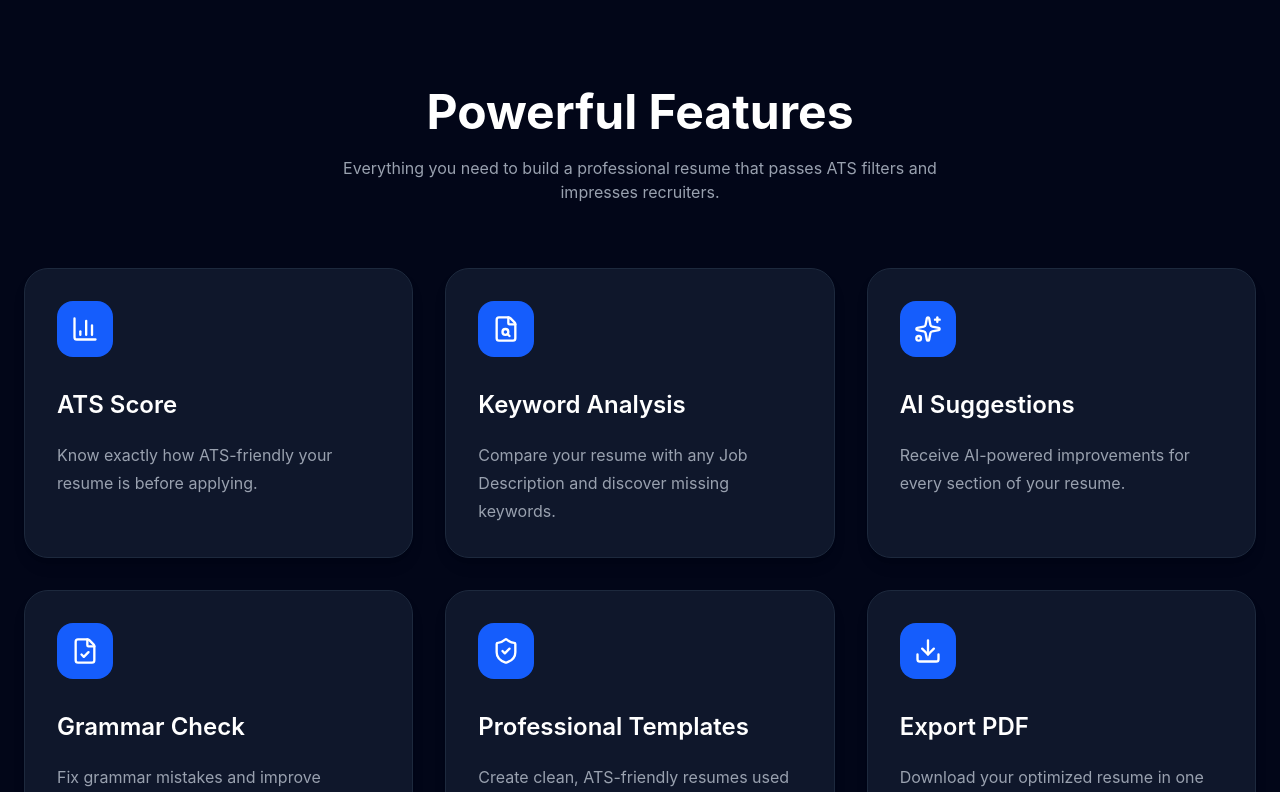
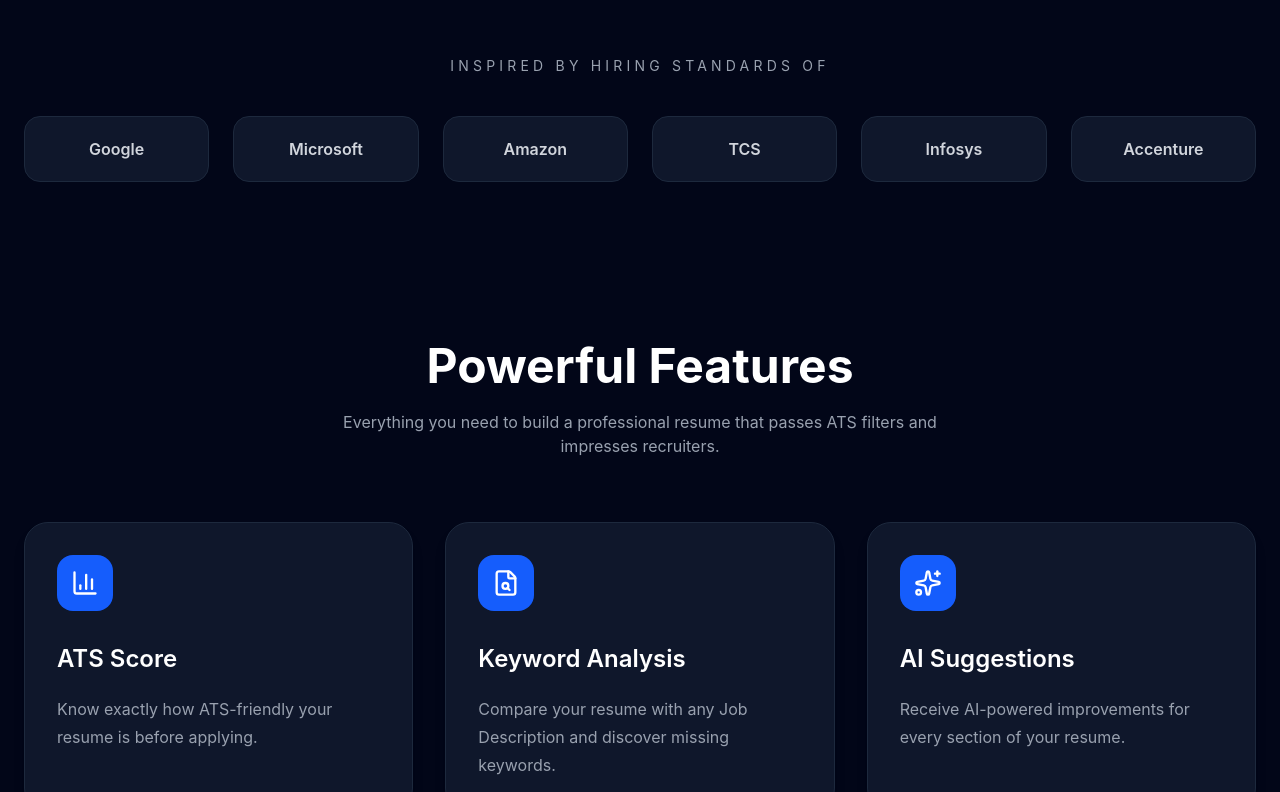
Before and after one commit to praveenyadav3791/ResumeIQ-AI, a React (Vite) app in the folder frontend/: page / in a window 1280 px wide. Shown: the part 949-1741 px from the top of the page. Built offline with nearby package versions, Linux system fonts and the light colour scheme.

Commit message:
feat: add score circle component

```diff
--- a/frontend/src/App.tsx
+++ b/frontend/src/App.tsx
@@ -1,5 +1,6 @@
 import Navbar from "./components/Navbar";
 import Hero from "./components/Hero";
+import TrustedBy from "./components/sections/TrustedBy";
 import Features from "./components/Features";
 import UploadSection from "./components/UploadSection";
 
@@ -8,6 +9,7 @@
     <div className="min-h-screen bg-slate-950 text-white">
       <Navbar />
       <Hero />
+      <TrustedBy />
       <Features />
       <UploadSection />
     </div>
--- /dev/null
+++ b/frontend/src/components/sections/TrustedBy.tsx
@@ -0,0 +1,39 @@
+import { motion } from "framer-motion";
+
+const companies = [
+  "Google",
+  "Microsoft",
+  "Amazon",
+  "TCS",
+  "Infosys",
+  "Accenture",
+];
+
+function TrustedBy() {
+  return (
+    <section className="max-w-7xl mx-auto px-6 py-16">
+      <motion.div
+        initial={{ opacity: 0 }}
+        whileInView={{ opacity: 1 }}
+        transition={{ duration: 0.7 }}
+      >
+        <p className="text-center text-gray-400 uppercase tracking-[0.3em] text-sm">
+          Inspired by hiring standards of
+        </p>
+
+        <div className="grid grid-cols-2 md:grid-cols-3 lg:grid-cols-6 gap-6 mt-10">
+          {companies.map((company) => (
+            <div
+              key={company}
+              className="rounded-2xl border border-slate-800 bg-slate-900 py-5 text-center font-semibold text-gray-300 hover:border-blue-500 hover:text-white transition"
+            >
+              {company}
+            </div>
+          ))}
+        </div>
+      </motion.div>
+    </section>
+  );
+}
+
+export default TrustedBy;
--- /dev/null
+++ b/frontend/src/components/ui/ScoreCircle.tsx
@@ -0,0 +1,59 @@
+interface ScoreCircleProps {
+  score: number;
+}
+
+function ScoreCircle({ score }: ScoreCircleProps) {
+  const radius = 70;
+  const stroke = 10;
+
+  const normalizedRadius = radius - stroke * 0.5;
+  const circumference = normalizedRadius * 2 * Math.PI;
+
+  const strokeDashoffset =
+    circumference - (score / 100) * circumference;
+
+  let color = "#22c55e";
+
+  if (score < 80) color = "#eab308";
+  if (score < 60) color = "#ef4444";
+
+  return (
+    <div className="flex justify-center">
+      <svg
+        height={radius * 2}
+        width={radius * 2}
+        className="-rotate-90"
+      >
+        <circle
+          stroke="#1e293b"
+          fill="transparent"
+          strokeWidth={stroke}
+          r={normalizedRadius}
+          cx={radius}
+          cy={radius}
+        />
+
+        <circle
+          stroke={color}
+          fill="transparent"
+          strokeWidth={stroke}
+          strokeLinecap="round"
+          strokeDasharray={circumference}
+          strokeDashoffset={strokeDashoffset}
+          r={normalizedRadius}
+          cx={radius}
+          cy={radius}
+        />
+      </svg>
+
+      <div className="absolute mt-10 text-center">
+        <h2 className="text-4xl font-bold">{score}</h2>
+        <p className="text-gray-400 text-sm">
+          ATS Score
+        </p>
+      </div>
+    </div>
+  );
+}
+
+export default ScoreCircle;
```
